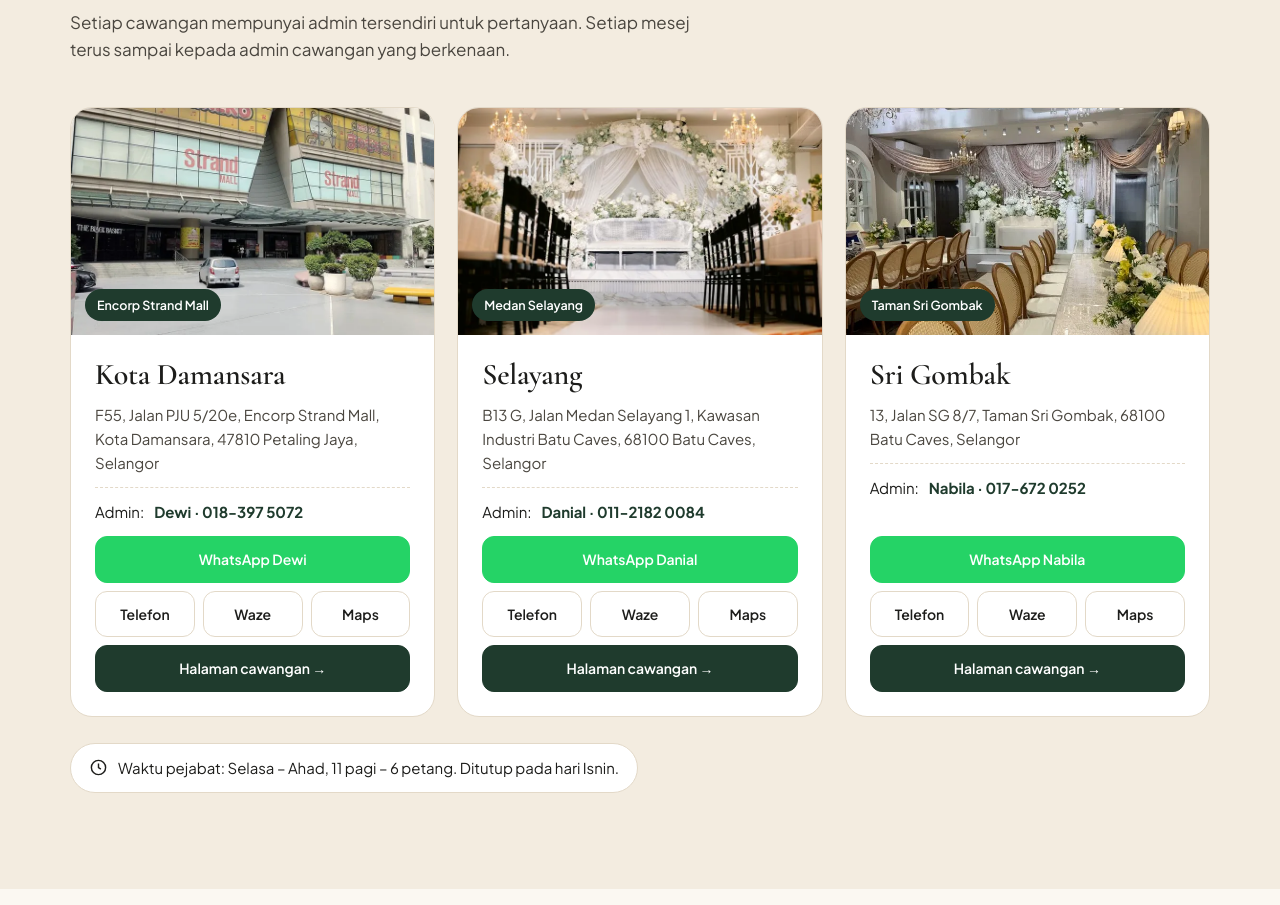
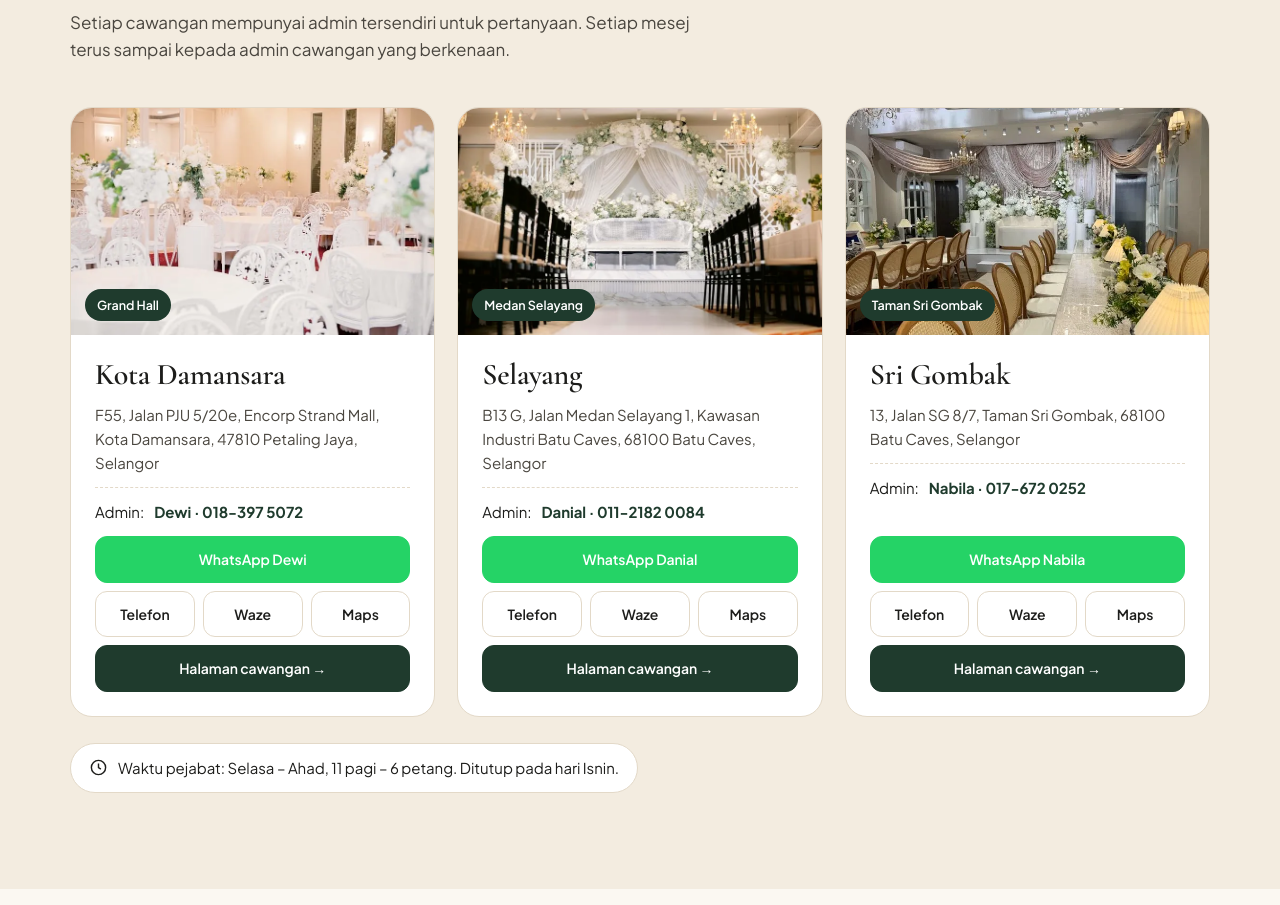
Before and after one commit to hasfiwebdesign/sirehjunjungbanquethall, a plain HTML site: page index.html in a window 1280 px wide. Shown: the part 4302-5207 px from the top of the page. Drawn offline with nearby package versions, Linux system fonts and the light colour scheme.

Commit message:
Kad cawangan Kota Damansara: gambar Grand Hall ganti gambar mall
Co-Authored-By: Claude Opus 5.5 <noreply@anthropic.com>

```diff
--- a/index.html
+++ b/index.html
@@ -432,7 +432,7 @@ document.addEventListener('submit',function(e){gtag('event','generate_lead',{for
   <h2 data-t="c1">Tiga cawangan, <em>satu nama dipercayai.</em></h2>
   <p class="sub" data-t="c2">Setiap cawangan mempunyai admin tersendiri untuk pertanyaan. Setiap mesej terus sampai kepada admin cawangan yang berkenaan.</p>
   <div class="brs">
-    <div class="brc rv-in"><div class="ph"><img src="img/t/mall.webp" alt="Encorp Strand Mall Kota Damansara" loading="lazy" width="760" height="570"><span class="n">Encorp Strand Mall</span></div><div class="bd">
+    <div class="brc rv-in"><div class="ph"><img src="img/t/gh1.webp" alt="Grand Hall Sireh Junjung Kota Damansara" loading="lazy" width="760" height="570"><span class="n">Grand Hall</span></div><div class="bd">
       <h3><a href="/kota-damansara/">Kota Damansara</a></h3><p class="ad">F55, Jalan PJU 5/20e, Encorp Strand Mall, Kota Damansara, 47810 Petaling Jaya, Selangor</p>
       <div class="pic"><span data-t="pg">Admin:</span> <b>Dewi · 018-397 5072</b></div>
       <div class="acts"><a class="w" href="https://wa.me/60183975072?text=Salam%2C%20saya%20nak%20tanya%20tentang%20dewan%20Sireh%20Junjung%20Kota%20Damansara." target="_blank" rel="noopener">WhatsApp Dewi</a><a class="tl" href="tel:+60183975072" data-t="call">Telefon</a><a href="https://waze.com/ul?q=Sireh%20Junjung%20Banquet%20Hall%20Encorp%20Strand%20Mall&navigate=yes" target="_blank" rel="noopener">Waze</a><a href="https://www.google.com/maps/search/?api=1&query=Sireh+Junjung+Banquet+Hall+Encorp+Strand+Mall" target="_blank" rel="noopener">Maps</a><a href="/kota-damansara/">Halaman cawangan →</a></div>
```
